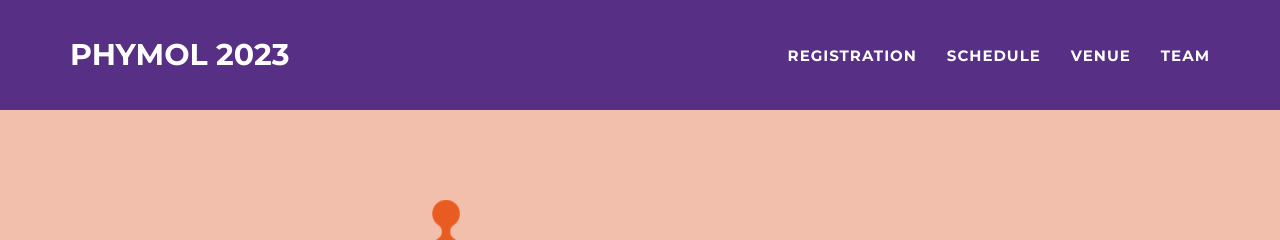
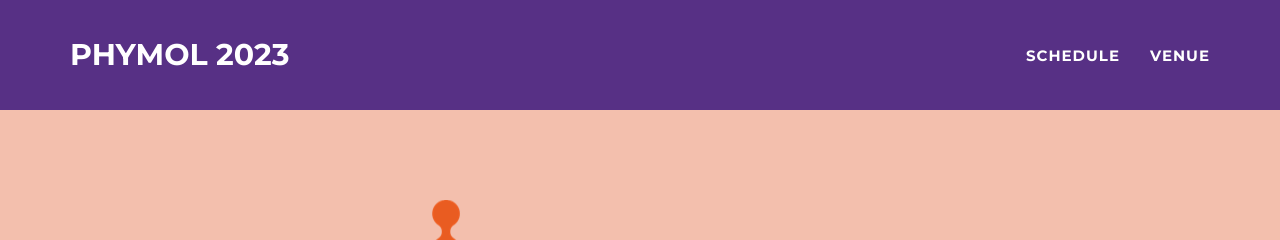
Before and after one commit to phymol/phymol.github.io, a Jekyll site: the page built from _posts/2020-08-01-speaker1.md, in a window 1280 px wide. Shown: the top 240 px of the page. Built offline with Jekyll 4.4.1, drawn with Linux system fonts in a browser that asks for light colours.

Commit message:
Update nav.html

```diff
--- a/_includes/nav.html
+++ b/_includes/nav.html
@@ -19,17 +19,11 @@
           <a href="/"></a>
         </li>
         <li>
-          <a href="/registration/">Registration</a>
-        </li>
-        <li>
           <a href="/schedule/">Schedule</a>
         </li>
         <li>
           <a href="/venue/">Venue</a>
         </li>
-        <li>
-          <a href="/team/">Team</a>
-        </li>
       </ul>
     </div>
   </div>
```
